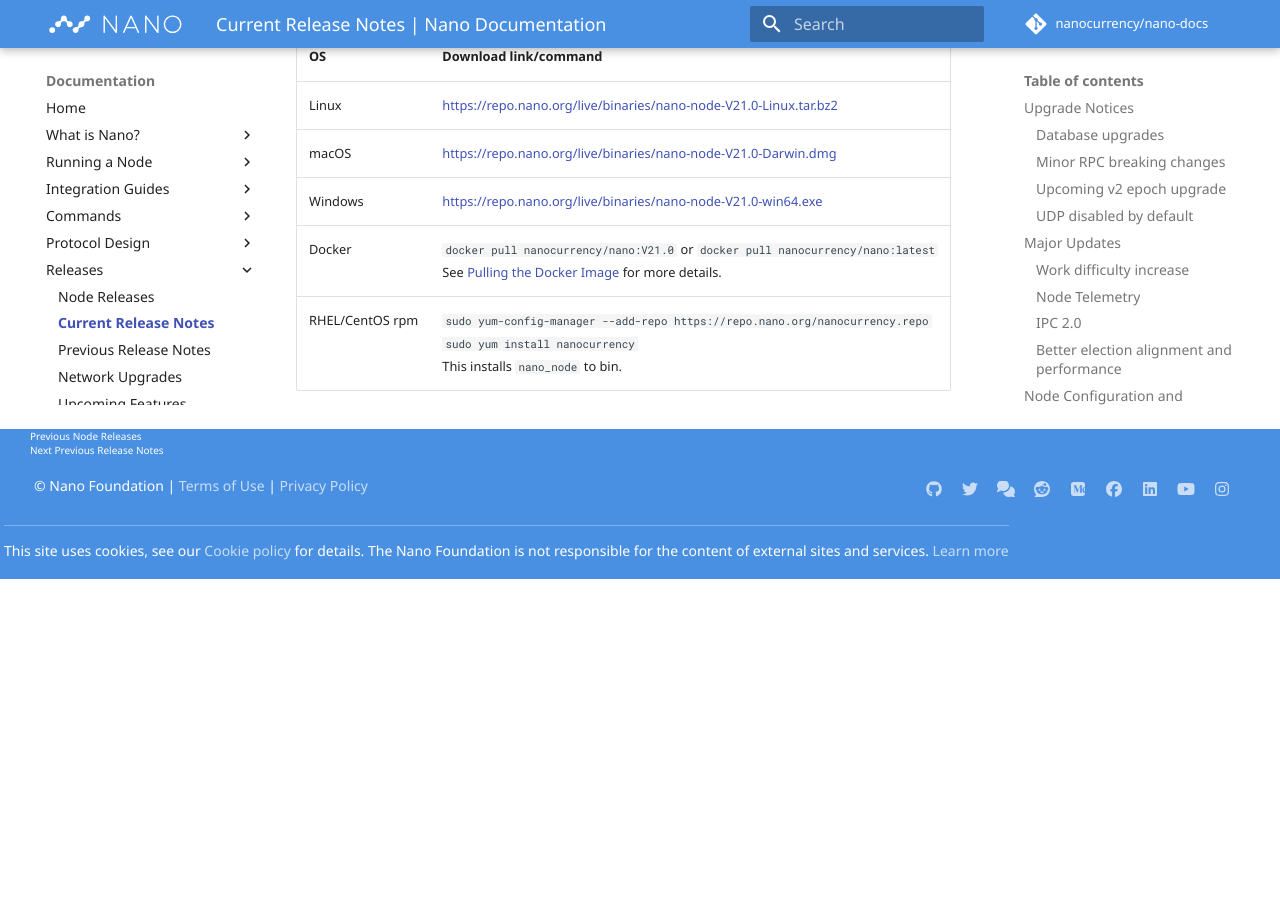
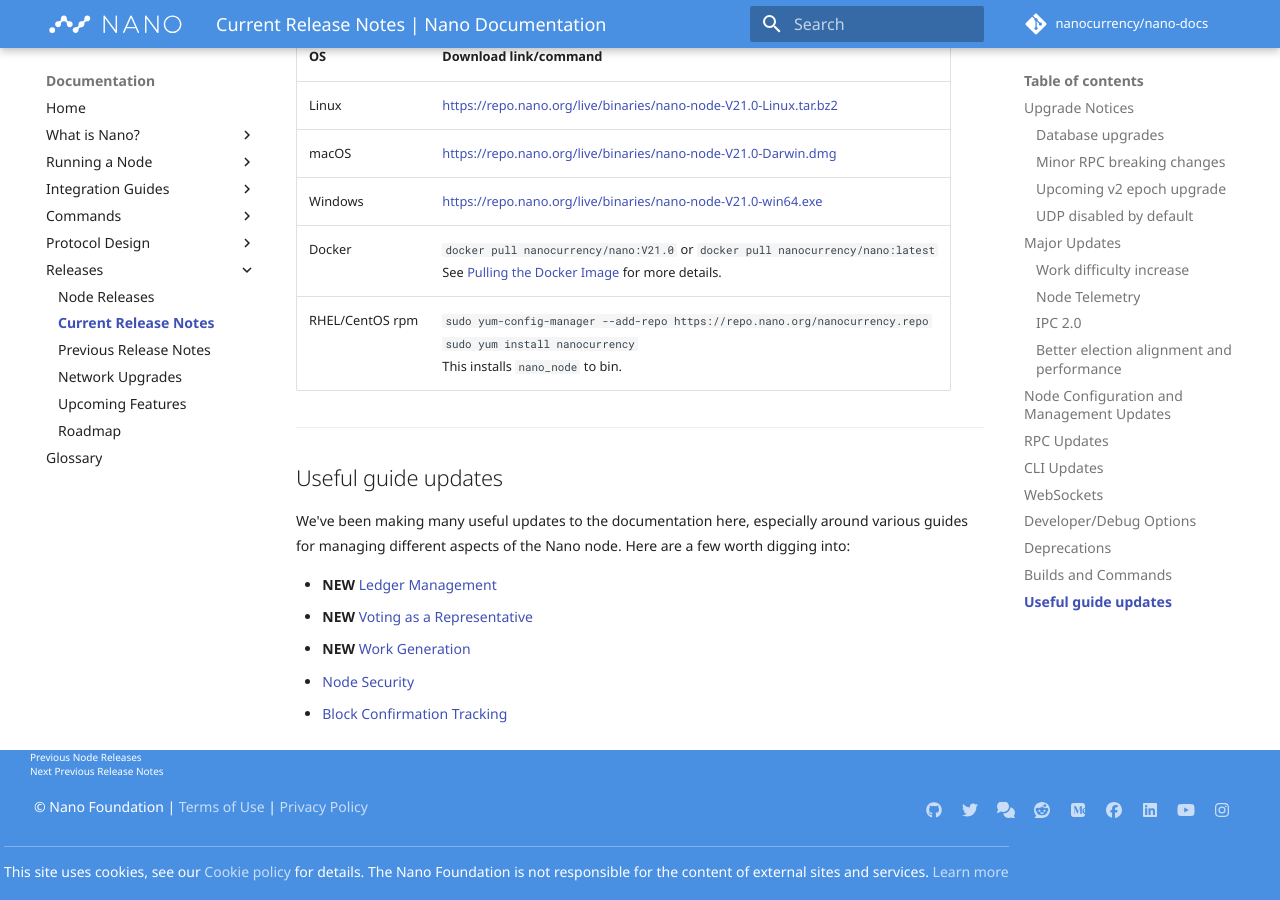
Before and after one commit to nanocurrency/nano-docs, an MkDocs documentation site: the page built from docs/releases/current-release-notes.md, in a window 1280 px wide and 900 px high, scrolled down 6229 px. Built offline with MkDocs 1.6.1 and Material for MkDocs 9.7.7, drawn with Linux system fonts in a browser that asks for light colours; comment, search, counter and statistics services are not loaded; before the commit the page ends 6808 px from its top, so only the background shows below that.

Commit message:
Add useful guide updates at end of release notes

```diff
--- a/docs/releases/current-release-notes.md
+++ b/docs/releases/current-release-notes.md
@@ -139,3 +139,15 @@
 ## Builds and Commands
 
 --8<-- "current-release-build-links.md"
+
+---
+
+## Useful guide updates
+
+We've been making many useful updates to the documentation here, especially around various guides for managing different aspects of the Nano node. Here are a few worth digging into:
+
+* **NEW** [Ledger Management](../running-a-node/ledger-management.md)
+* **NEW** [Voting as a Representative](../running-a-node/voting-as-a-representative.md)
+* **NEW** [Work Generation](../integration-guides/work-generation.md)
+* [Node Security](../running-a-node/security.md)
+* [Block Confirmation Tracking](../integration-guides/block-confirmation-tracking.md)
```
